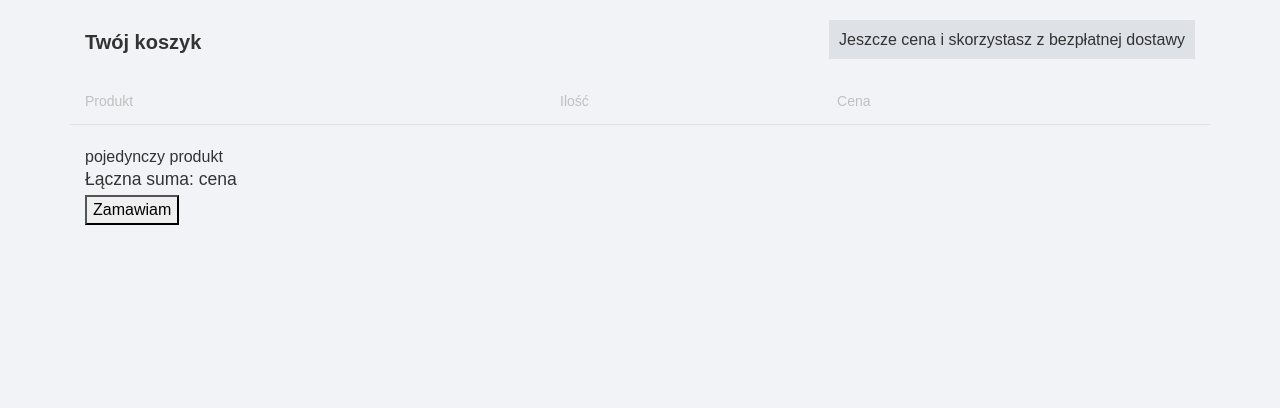
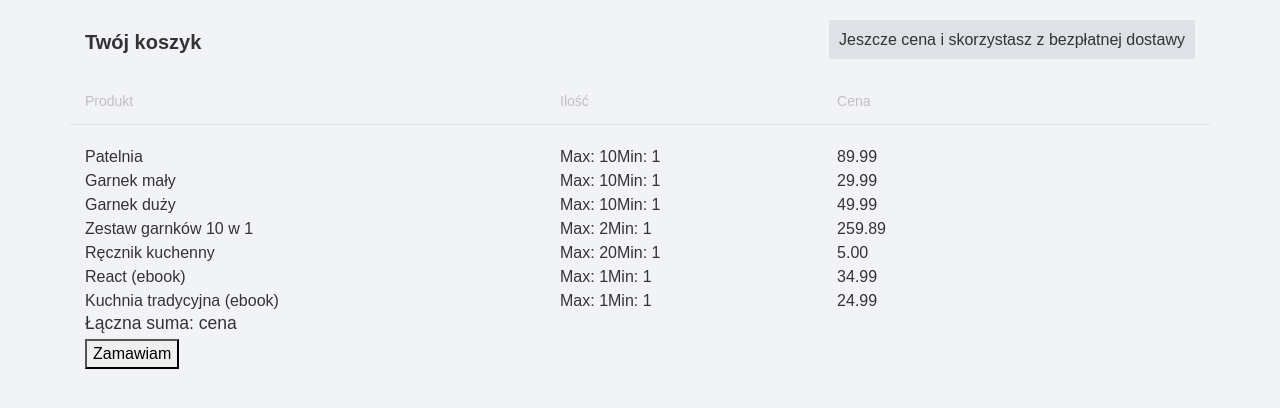
Before and after one commit to NataliaSokolowska/react-cart-widget, a React (Create React App) app: page / in a window 1280 px wide. Shown: the top 408 px of the page. Built offline with nearby package versions, Linux system fonts and the light colour scheme.

Commit message:
Map item and display item properties

```diff
--- a/src/components/Molecules/Item/Item.js
+++ b/src/components/Molecules/Item/Item.js
@@ -1,7 +1,20 @@
 import React from "react";
 
-const Item = () => {
-  return <div>pojedynczy produkt</div>;
+const Item = ({ items }) => {
+  return items.map((item) => (
+    <div className="row" key={item.id}>
+      <div className="col-lg-5">{item.name}</div>
+      <div className="col-lg-7">
+        <div className="row">
+          <div className="col-lg-5">
+            Max: {item.max}
+            Min: {item.min}
+          </div>
+          <div className="col-lg-7">{item.price}</div>
+        </div>
+      </div>
+    </div>
+  ));
 };
 
 export default Item;
--- a/src/components/Organism/CartSection/CartSection.js
+++ b/src/components/Organism/CartSection/CartSection.js
@@ -29,7 +29,7 @@ const CartSection = () => {
     <>
       <CartHeader />
       <CartTable />
-      <Item />
+      <Item items={items} />
       <Summary />
       <Button buttonTitle="Zamawiam" />
     </>
```
